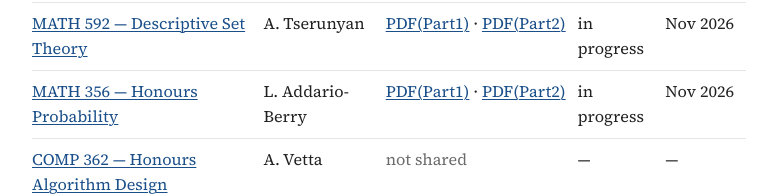
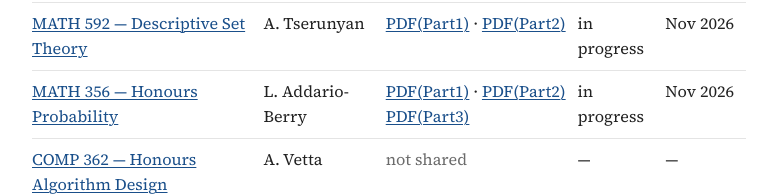
Before and after one commit to zhayittttt-cmyk/zhayittttt-cmyk.github.io, a plain HTML site: page notes.html in a window 1280 px wide. Shown: the part 764-960 px from the top of the page, without its empty margins (251-1028 px from the left). Drawn offline with Linux system fonts and the light colour scheme.

Commit message:
Notes: add MATH 356 part 3 (Module 3)
Co-Authored-By: Claude Fable 5.2 <noreply@anthropic.com>
Claude-Session: https://claude.ai/code/session_011uvbbDvQnyPjFK6cdLKSPG

```diff
--- a/notes.html
+++ b/notes.html
@@ -55,7 +55,7 @@
       <tr><td><a href="https://coursecatalogue.mcgill.ca/courses/math-570/" target="_blank" rel="noopener">MATH 570 — Higher Algebra 1</a></td><td>M. Pichot</td><td><a href="notes/math570-f26/part1.pdf" target="_blank" rel="noopener">PDF(Part1)</a></td><td>in progress</td><td class="nowrap">Oct 2026</td></tr>
       <tr><td><a href="https://coursecatalogue.mcgill.ca/courses/math-564/" target="_blank" rel="noopener">MATH 564 — Real Analysis and Measure Theory</a></td><td>J. A. Toth</td><td class="nowrap"><a href="notes/math564-f26/part1.pdf" target="_blank" rel="noopener">PDF(Part1)</a> &middot; <a href="notes/math564-f26/part2.pdf" target="_blank" rel="noopener">PDF(Part2)</a></td><td>in progress</td><td class="nowrap">Nov 2026</td></tr>
       <tr><td><a href="https://www.math.mcgill.ca/atserunyan/Courses/2026F.Math592.DST/" target="_blank" rel="noopener">MATH 592 — Descriptive Set Theory</a></td><td>A. Tserunyan</td><td class="nowrap"><a href="notes/math592-f26/part1.pdf" target="_blank" rel="noopener">PDF(Part1)</a> &middot; <a href="notes/math592-f26/part2.pdf" target="_blank" rel="noopener">PDF(Part2)</a></td><td>in progress</td><td class="nowrap">Nov 2026</td></tr>
-      <tr><td><a href="https://coursecatalogue.mcgill.ca/courses/math-356/" target="_blank" rel="noopener">MATH 356 — Honours Probability</a></td><td>L. Addario-Berry</td><td class="nowrap"><a href="notes/math356-f26/part1.pdf" target="_blank" rel="noopener">PDF(Part1)</a> &middot; <a href="notes/math356-f26/part2.pdf" target="_blank" rel="noopener">PDF(Part2)</a></td><td>in progress</td><td class="nowrap">Nov 2026</td></tr>
+      <tr><td><a href="https://coursecatalogue.mcgill.ca/courses/math-356/" target="_blank" rel="noopener">MATH 356 — Honours Probability</a></td><td>L. Addario-Berry</td><td class="nowrap"><a href="notes/math356-f26/part1.pdf" target="_blank" rel="noopener">PDF(Part1)</a> &middot; <a href="notes/math356-f26/part2.pdf" target="_blank" rel="noopener">PDF(Part2)</a><br><a href="notes/math356-f26/part3.pdf" target="_blank" rel="noopener">PDF(Part3)</a></td><td>in progress</td><td class="nowrap">Nov 2026</td></tr>
       <tr><td><a href="https://coursecatalogue.mcgill.ca/courses/comp-362/" target="_blank" rel="noopener">COMP 362 — Honours Algorithm Design</a></td><td>A. Vetta</td><td class="muted nowrap">not shared</td><td>—</td><td class="nowrap">—</td></tr>
     </tbody>
   </table>
```
Also changed, not shown: 1 other file.
